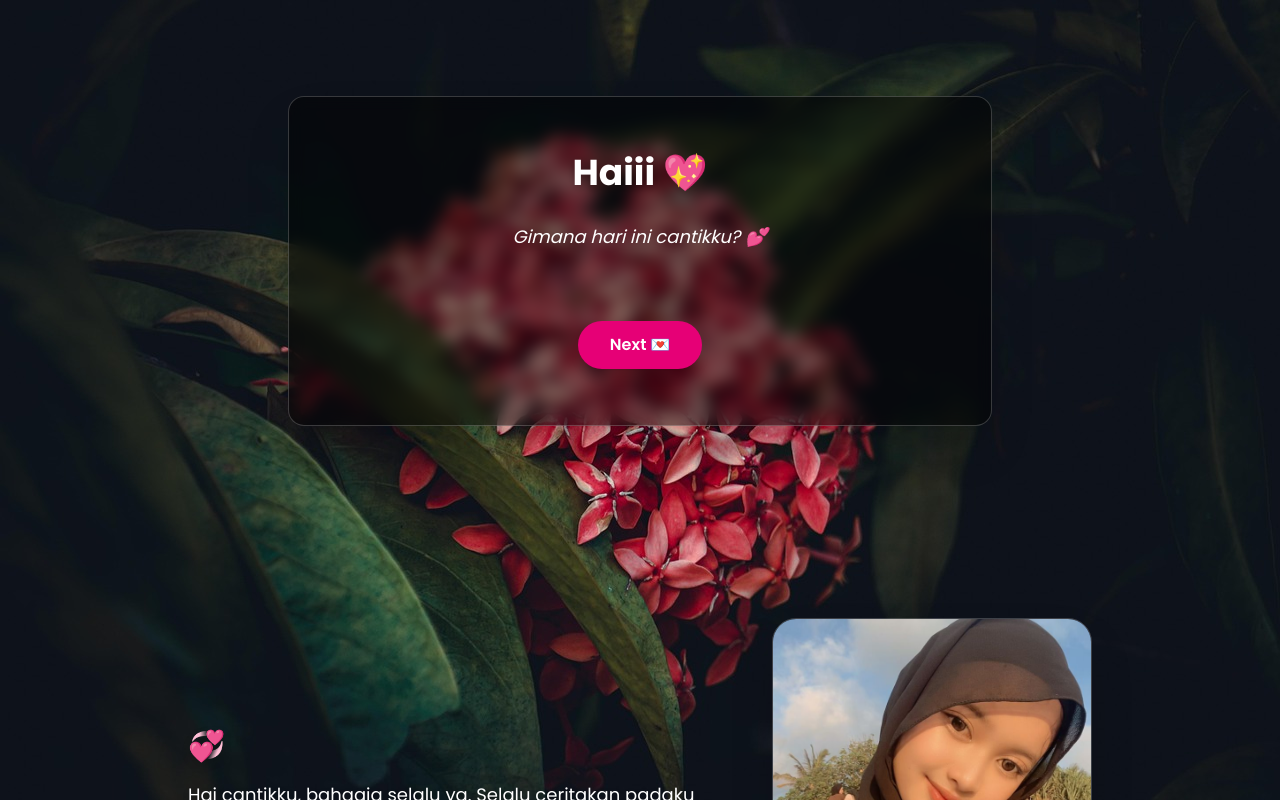
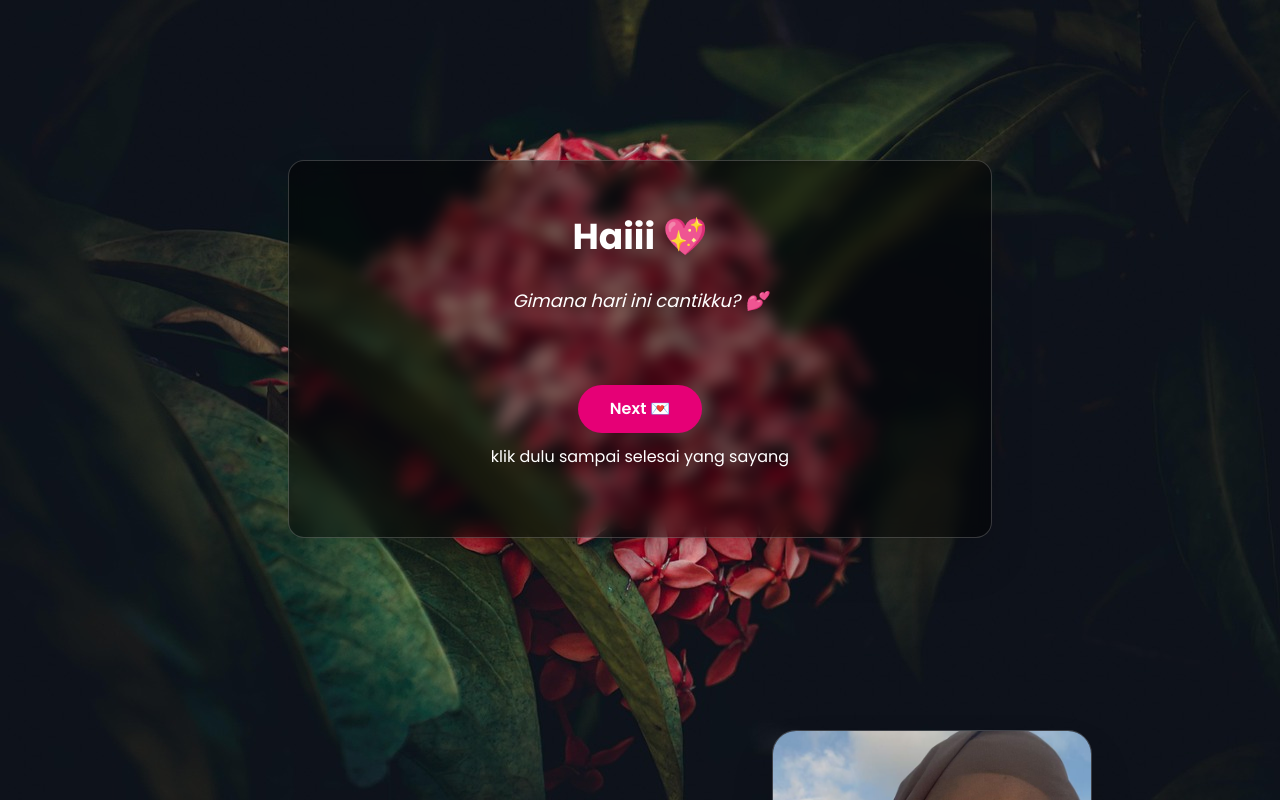
Before and after one commit to nomigami/sayangkuuu, a Next.js app: page /story in a window 1280 px wide. Shown: the top 800 px of the page. Built offline with nearby package versions, Linux system fonts and the light colour scheme.

Commit message:
Update page.tsx

```diff
--- a/src/app/story/page.tsx
+++ b/src/app/story/page.tsx
@@ -73,7 +73,7 @@ export default function OurStory() {
     >
       {/* 💌 Card Utama */}
       <motion.div
-        className="relative z-10 w-[90%] sm:w-[85%] md:w-[70%] lg:w-[55%] text-center bg-black/50 backdrop-blur-sm rounded-2xl px-6 sm:px-10 py-10 sm:py-14 mt-24 shadow-2xl border border-white/20"
+        className="relative z-10 w-[90%] sm:w-[85%] md:w-[70%] lg:w-[55%] text-center bg-black/50 backdrop-blur-sm rounded-2xl px-6 sm:px-10 py-30 sm:py-14 mt-40 shadow-2xl border border-white/20"
         initial={{ opacity: 0, y: 30, scale: 0.9 }}
         animate={{ opacity: 1, y: 0, scale: 1 }}
         transition={{ duration: 1.2, ease: "easeOut" }}
@@ -116,6 +116,14 @@ export default function OurStory() {
             Next 💌
           </motion.button>
         )}
+
+             <p className= "text-1xl font-stretch-75% items-center gap-2 py-3">
+            klik dulu sampai selesai yang sayang
+        </p>
+
+
+
+
 
         {/* Animasi Swipe muncul setelah teks terakhir */}
         {isLast && (
```
